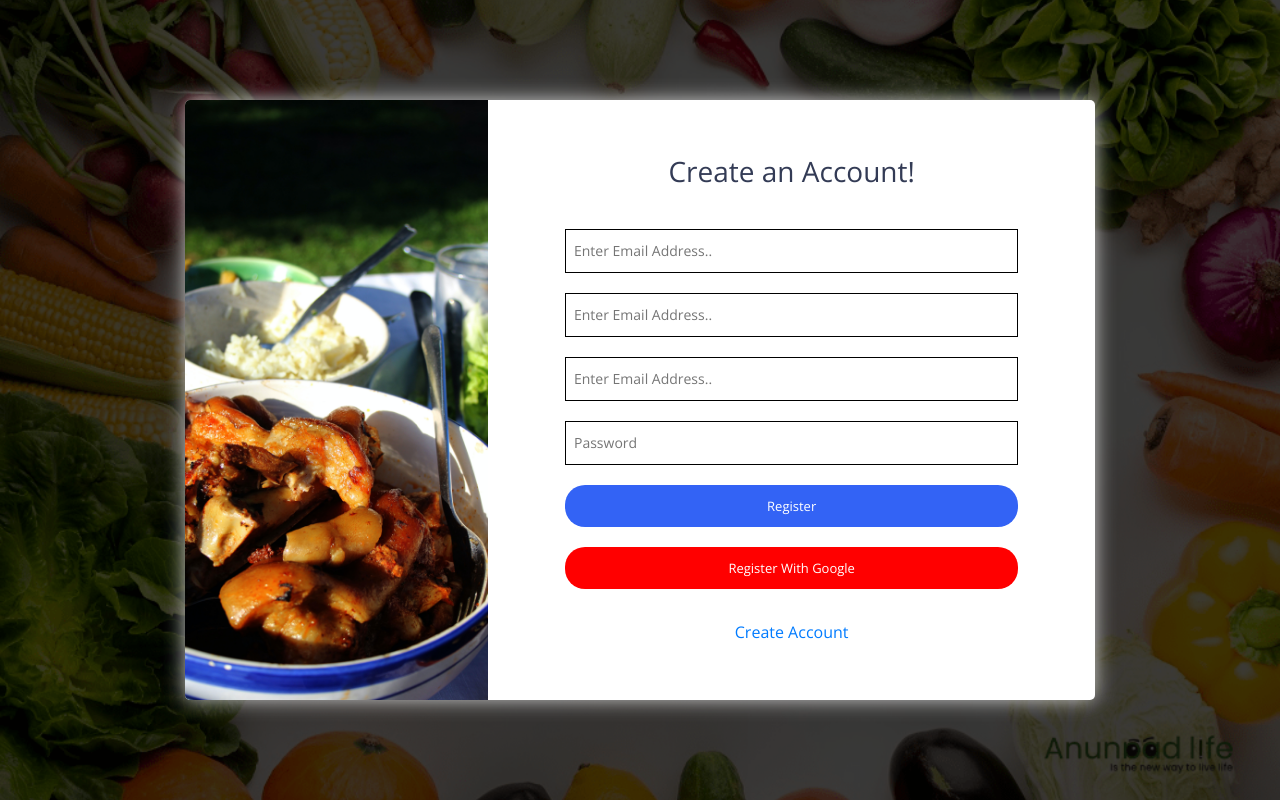
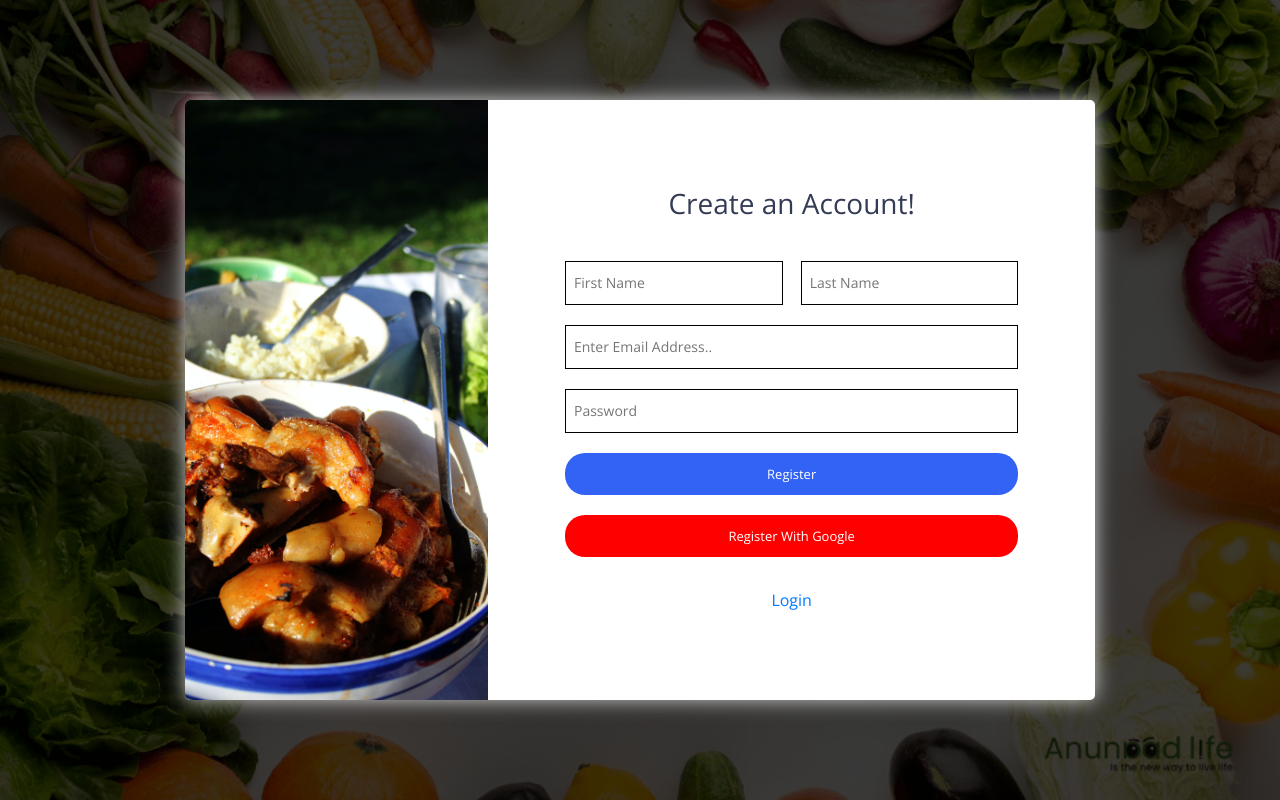
Before and after one commit to DEV-ASHANAUR/meal-management-system, a PHP site: page /Register.html in a window 1280 px wide. Run offline with PHP 8.4, Linux system fonts and the light colour scheme.

Commit message:
Edit Reg Design

```diff
--- a/Register.html
+++ b/Register.html
@@ -46,13 +46,17 @@
                                             Create an Account!
                                         </h3>
                                         <form>
-                                            <div class="name_div">
-                                                <input
-                                                    placeholder="Enter Email Address.."
-                                                />
-                                                <input
-                                                    placeholder="Enter Email Address.."
-                                                />
+                                            <div class="Name_div">
+                                                <div>
+                                                    <input
+                                                        placeholder="First Name"
+                                                    />
+                                                </div>
+                                                <div>
+                                                    <input
+                                                        placeholder="Last Name"
+                                                    />
+                                                </div>
                                             </div>
 
                                             <input
@@ -73,7 +77,7 @@
                                             Register With Google
                                         </button>
                                         <div class="mt_30">
-                                            <a href="#">Create Account</a>
+                                            <a href="#">Login</a>
                                         </div>
                                     </div>
                                 </div>
--- a/css/style.css
+++ b/css/style.css
@@ -547,7 +547,14 @@ header.sticky {
     margin: 10px 0;
     border: 1px solid #000000;
 }
-
+.Name_div {
+    display: flex;
+    align-items: center;
+    justify-content: space-between;
+}
+.Name_div > div {
+    width: 48%;
+}
 /*return-to-top START CSS*/
 
 .back-to-top {
```
